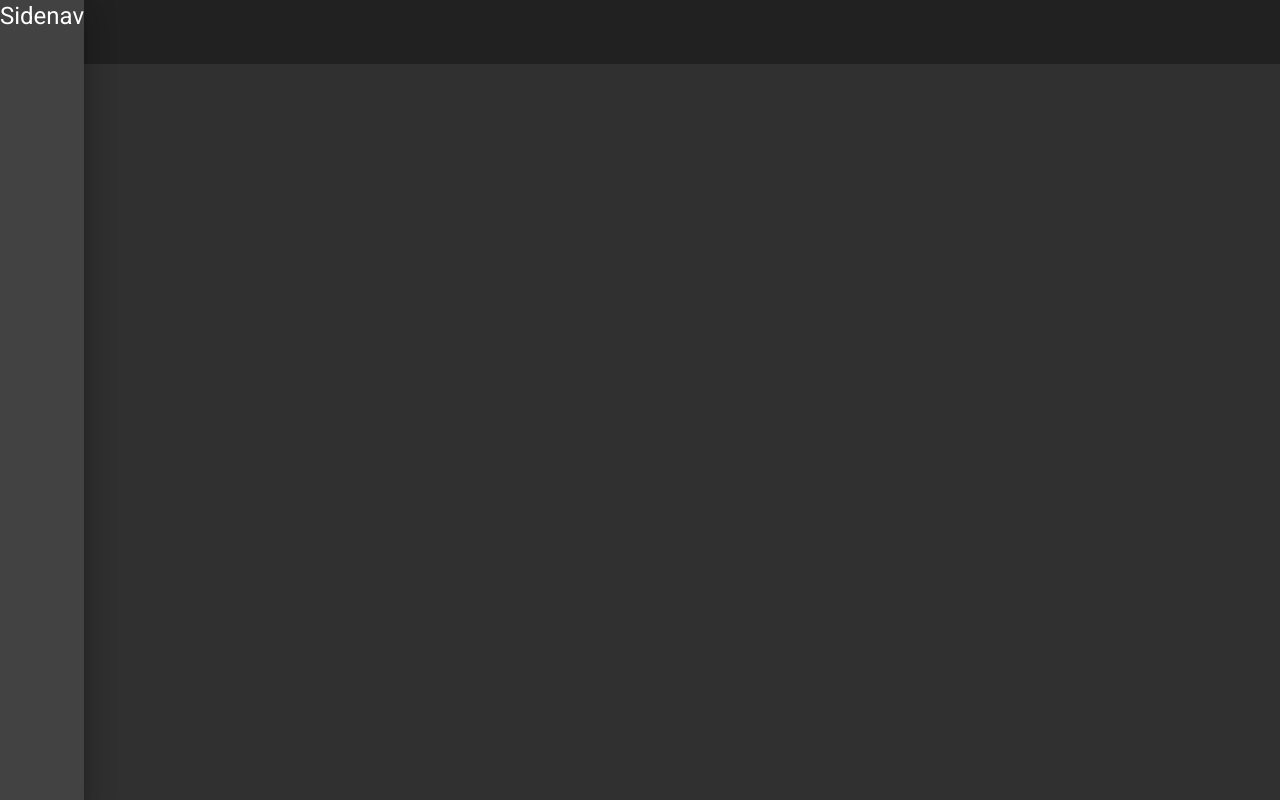
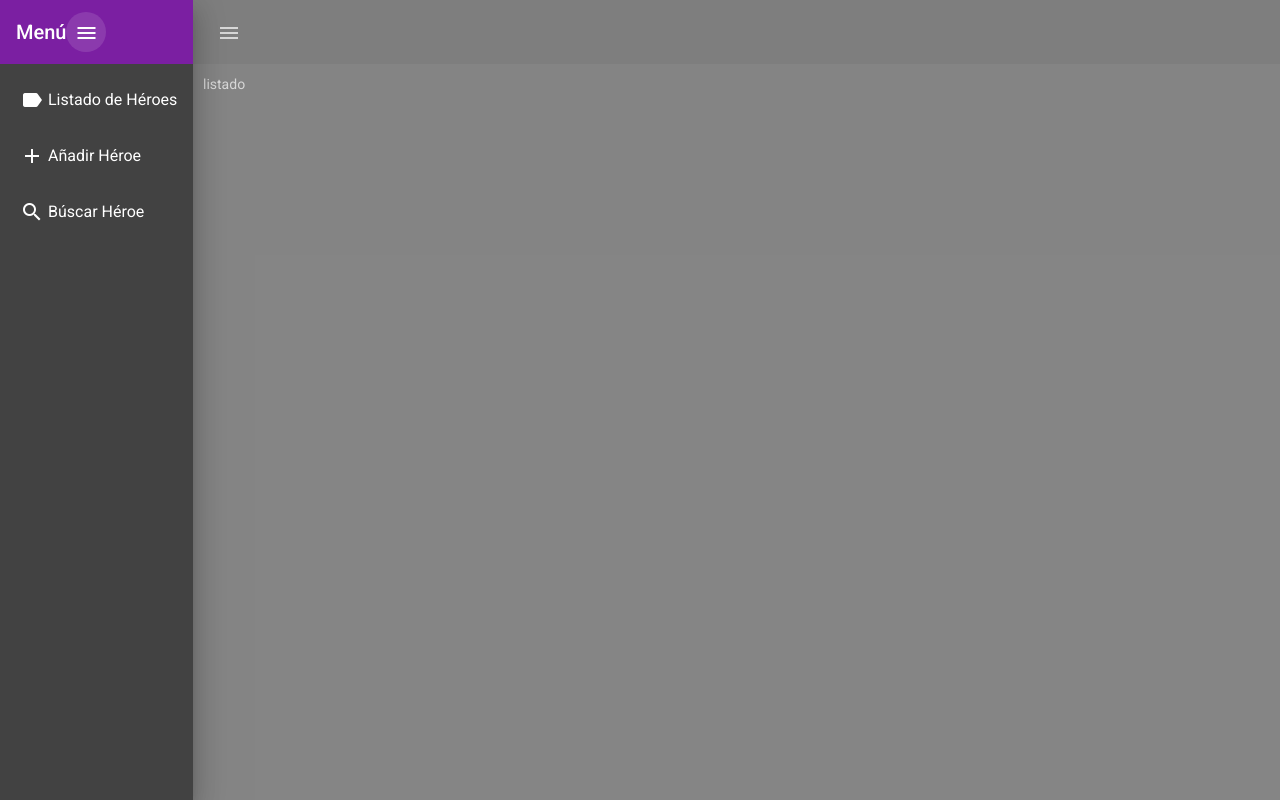
Before and after one commit to jodu07/HerosApp, an Angular app: page /heroes/listado in a window 1280 px wide. Both pictures are taken after a click on the button "menu". Built offline with nearby package versions, Linux system fonts and the light colour scheme.

Commit message:
sidenav ok

```diff
--- a/src/app/heroes/pages/home/home.component.html
+++ b/src/app/heroes/pages/home/home.component.html
@@ -1,8 +1,43 @@
 
-<mat-drawer-container fullscreen>
+<mat-sidenav-container fullscreen>
 
-    <mat-sidenav #sidenav>
-        <h1>Sidenav</h1>
+    <mat-sidenav #sidenav mode="push">
+        <mat-toolbar color="primary">
+            <span>Menú</span>
+
+            <button mat-icon-button
+                    (click)="sidenav.toggle()">
+                <mat-icon>menu</mat-icon>
+            </button>
+        </mat-toolbar>
+
+        <mat-nav-list>
+
+            <a routerLink="./listado"
+               mat-list-item
+               (click)="sidenav.toggle()">
+               <mat-icon mat-list-icon>label</mat-icon>
+                <span>Listado de Héroes</span>
+            </a>
+
+            <a routerLink="./agregar"
+               mat-list-item
+               (click)="sidenav.toggle()">
+               <mat-icon mat-list-icon>add</mat-icon>
+                <span>Añadir Héroe</span>
+            </a>
+
+            <a routerLink="./buscar"
+               mat-list-item
+               (click)="sidenav.toggle()">
+               <mat-icon mat-list-icon>search</mat-icon>
+                <span>Búscar Héroe</span>
+            </a>
+
+
+
+        </mat-nav-list>
+
     </mat-sidenav>
 
     <mat-toolbar>
@@ -12,4 +47,8 @@
         </button>
     </mat-toolbar>
 
-</mat-drawer-container>
+    <div class="container">
+        <router-outlet></router-outlet>
+    </div>
+
+</mat-sidenav-container>
--- a/src/app/heroes/pages/home/home.component.ts
+++ b/src/app/heroes/pages/home/home.component.ts
@@ -3,8 +3,11 @@
 @Component({
   selector: 'app-home',
   templateUrl: './home.component.html',
-  styles: [
-  ]
+  styles: [`
+    .container {
+      margin: 10px;
+    }
+  `]
 })
 export class HomeComponent implements OnInit {
 
```
Also changed, not shown: src/app/material/material.module.ts (+3 -6 lines).
